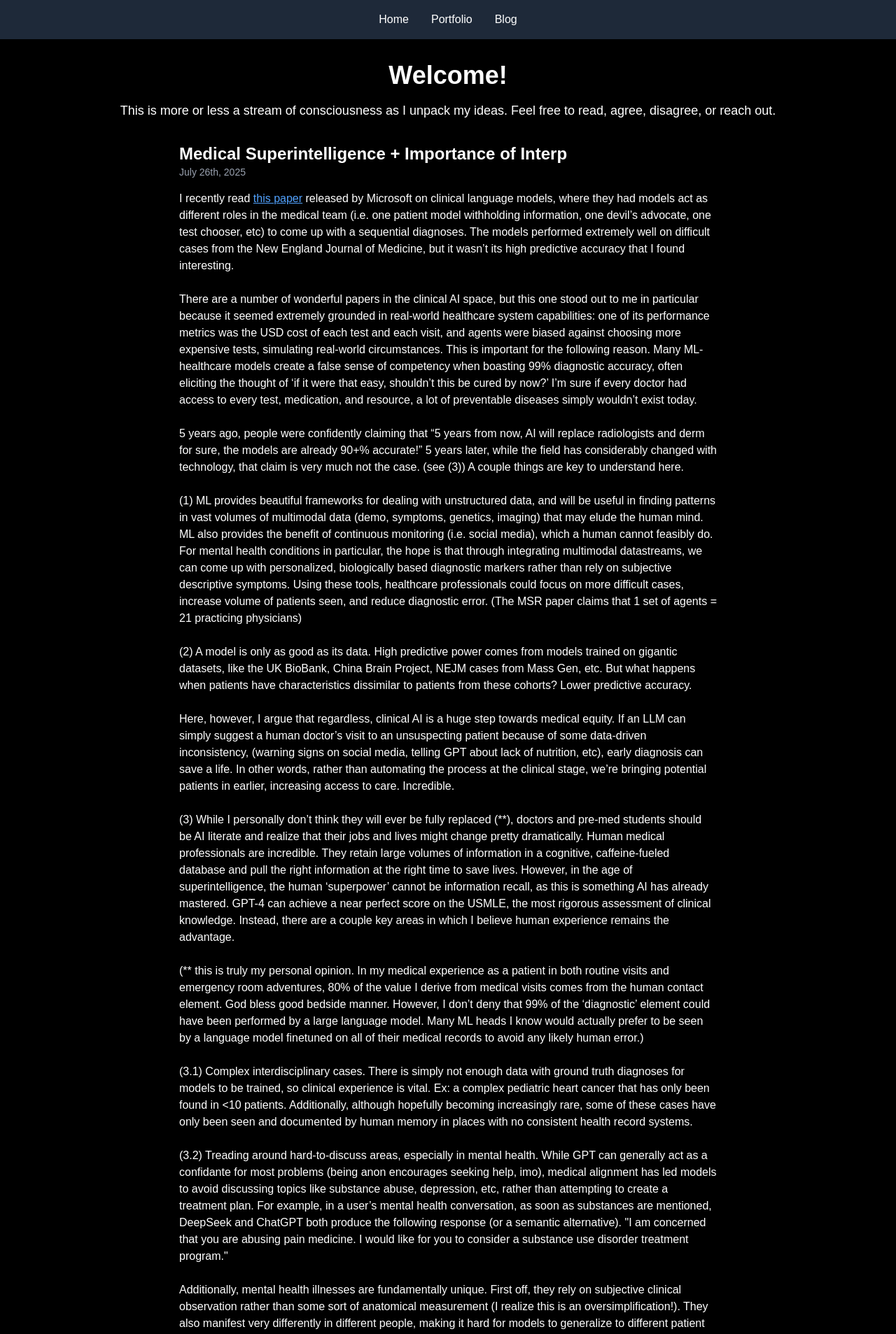
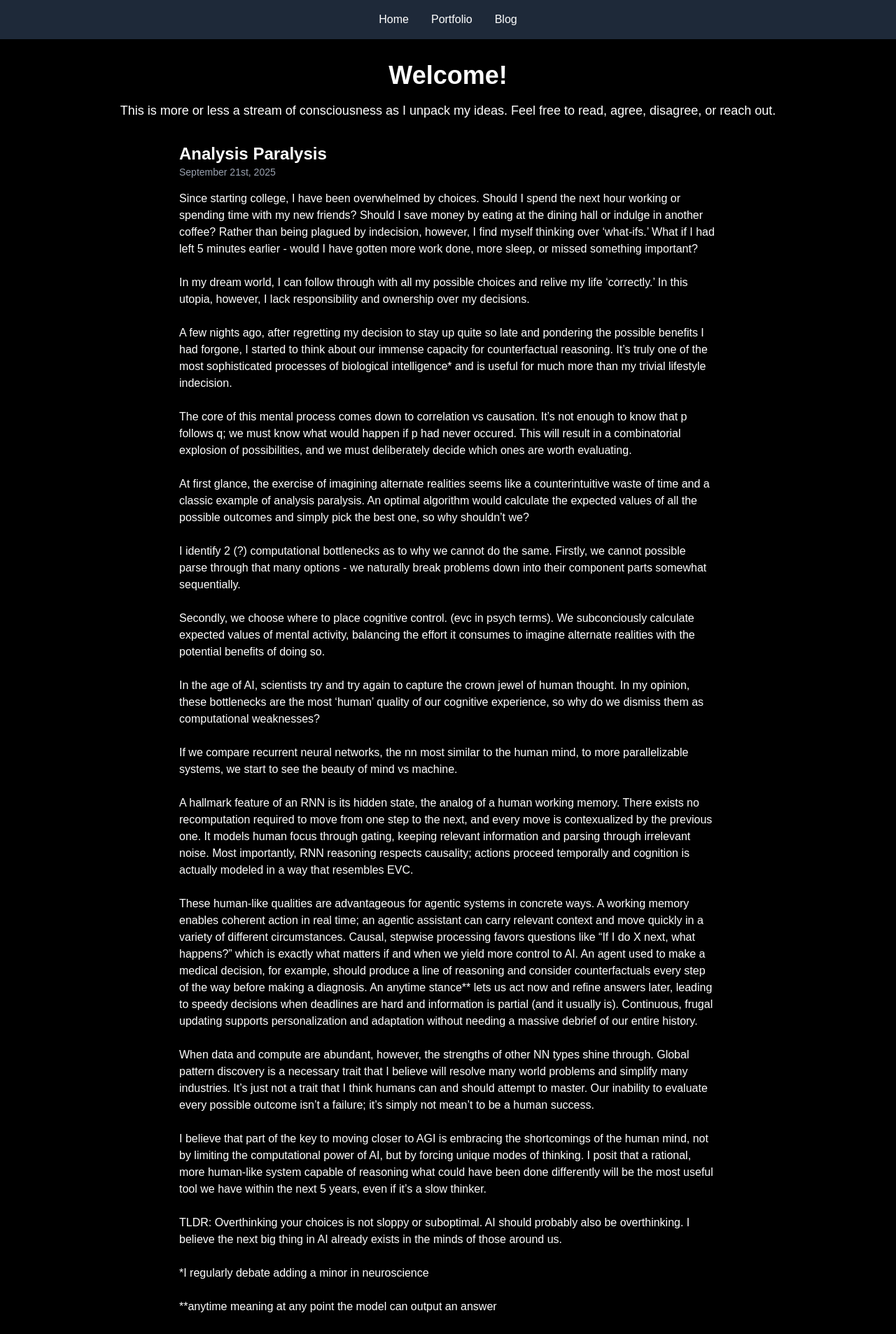
Before and after one commit to navyan6/personal-site, a Next.js app: page /blog in a window 1280 px wide. Shown: the top 1907 px of the page at 70% size. Built offline with nearby package versions, Linux system fonts and the light colour scheme.

Commit message:
post8.tsx

```diff
--- a/app/blog/page.tsx
+++ b/app/blog/page.tsx
@@ -5,6 +5,63 @@ export default function Blog() {
       <p className="text-lg text-white mt-4">
         This is more or less a stream of consciousness as I unpack my ideas. Feel free to read, agree, disagree, or reach out.
       </p>
+       {/* Eighth Blog Post */}
+      <div className="mt-8 text-left max-w-3xl mx-auto">
+        <h2 className="text-2xl font-bold text-white">Analysis Paralysis</h2>
+        <p className="text-sm text-gray-400">September 21st, 2025</p>
+        <div className="mt-4 text-white space-y-6">
+          <p>
+            Since starting college, I have been overwhelmed by choices. Should I spend the next hour working or spending time with my new friends? Should I save money by eating at the dining hall or indulge in another coffee? Rather than being plagued by indecision, however, I find myself thinking over ‘what-ifs.’ What if I had left 5 minutes earlier - would I have gotten more work done, more sleep, or missed something important?
+          </p>
+          <p>
+            In my dream world, I can follow through with all my possible choices and relive my life ‘correctly.’ In this utopia, however, I lack responsibility and ownership over my decisions.
+          </p>
+          <p>
+            A few nights ago, after regretting my decision to stay up quite so late and pondering the possible benefits I had forgone, I started to think about our immense capacity for counterfactual reasoning. It’s truly one of the most sophisticated processes of biological intelligence* and is useful for much more than my trivial lifestyle indecision.
+          </p>
+          <p>
+            The core of this mental process comes down to correlation vs causation. It’s not enough to know that p follows q; we must know what would happen if p had never occured. This will result in a combinatorial explosion of possibilities, and we must deliberately decide which ones are worth evaluating.
+          </p>
+          <p>
+            At first glance, the exercise of imagining alternate realities seems like a counterintuitive waste of time and a classic example of analysis paralysis. An optimal algorithm would calculate the expected values of all the possible outcomes and simply pick the best one, so why shouldn’t we?
+          </p>
+          <p>
+            I identify 2 (?) computational bottlenecks as to why we cannot do the same. Firstly, we cannot possible parse through that many options - we naturally break problems down into their component parts somewhat sequentially.
+          </p>
+          <p>
+            Secondly, we choose where to place cognitive control. (evc in psych terms). We subconciously calculate expected values of mental activity, balancing the effort it consumes to imagine alternate realities with the potential benefits of doing so.           </p>
+          <p>
+            In the age of AI, scientists try and try again to capture the crown jewel of human thought. In my opinion, these bottlenecks are the most ‘human’ quality of our cognitive experience, so why do we dismiss them as computational weaknesses?
+          </p>
+          <p>
+            If we compare recurrent neural networks, the nn most similar to the human mind, to more parallelizable systems, we start to see the beauty of mind vs machine.
+          </p>
+          <p>
+            A hallmark feature of an RNN is its hidden state, the analog of a human working memory. There exists no recomputation required to move from one step to the next, and every move is contexualized by the previous one. It models human focus through gating, keeping relevant information and parsing through irrelevant noise. Most importantly, RNN reasoning respects causality; actions proceed temporally and cognition is actually modeled in a way that resembles EVC.
+          </p>
+          <p>
+            These human-like qualities are advantageous for agentic systems in concrete ways. A working memory enables coherent action in real time; an agentic assistant can carry relevant context and move quickly in a variety of different circumstances. Causal, stepwise processing favors questions like “If I do X next, what happens?” which is exactly what matters if and when we yield more control to AI. An agent used to make a medical decision, for example, should produce a line of reasoning and consider counterfactuals every step of the way before making a diagnosis. An anytime stance** lets us act now and refine answers later, leading to speedy decisions when deadlines are hard and information is partial (and it usually is). Continuous, frugal updating supports personalization and adaptation without needing a massive debrief of our entire history.
+          </p>
+          <p>
+            When data and compute are abundant, however, the strengths of other NN types shine through. Global pattern discovery is a necessary trait that I believe will resolve many world problems and simplify many industries. It’s just not a trait that I think humans can and should attempt to master. Our inability to evaluate every possible outcome isn’t a failure; it’s simply not mean’t to be a human success.
+          </p>
+          <p>
+            I believe that part of the key to moving closer to AGI is embracing the shortcomings of the human mind, not by limiting the computational power of AI, but by forcing unique modes of thinking. I posit that a rational, more human-like system capable of reasoning what could have been done differently will be the most useful tool we have within the next 5 years, even if it’s a slow thinker.
+          </p>
+          <p>
+            TLDR: Overthinking your choices is not sloppy or suboptimal. AI should probably also be overthinking. I believe the next big thing in AI already exists in the minds of those around us.
+          </p>
+          <p>
+            *I regularly debate adding a minor in neuroscience
+          </p>
+          <p>
+            **anytime meaning at any point the model can output an answer
+          </p>
+        </div>
+      </div>
+
+
+
       {/* Seventh Blog Post */}
       <div className="mt-8 text-left max-w-3xl mx-auto">
         <h2 className="text-2xl font-bold text-white">Medical Superintelligence + Importance of Interp</h2>
```
